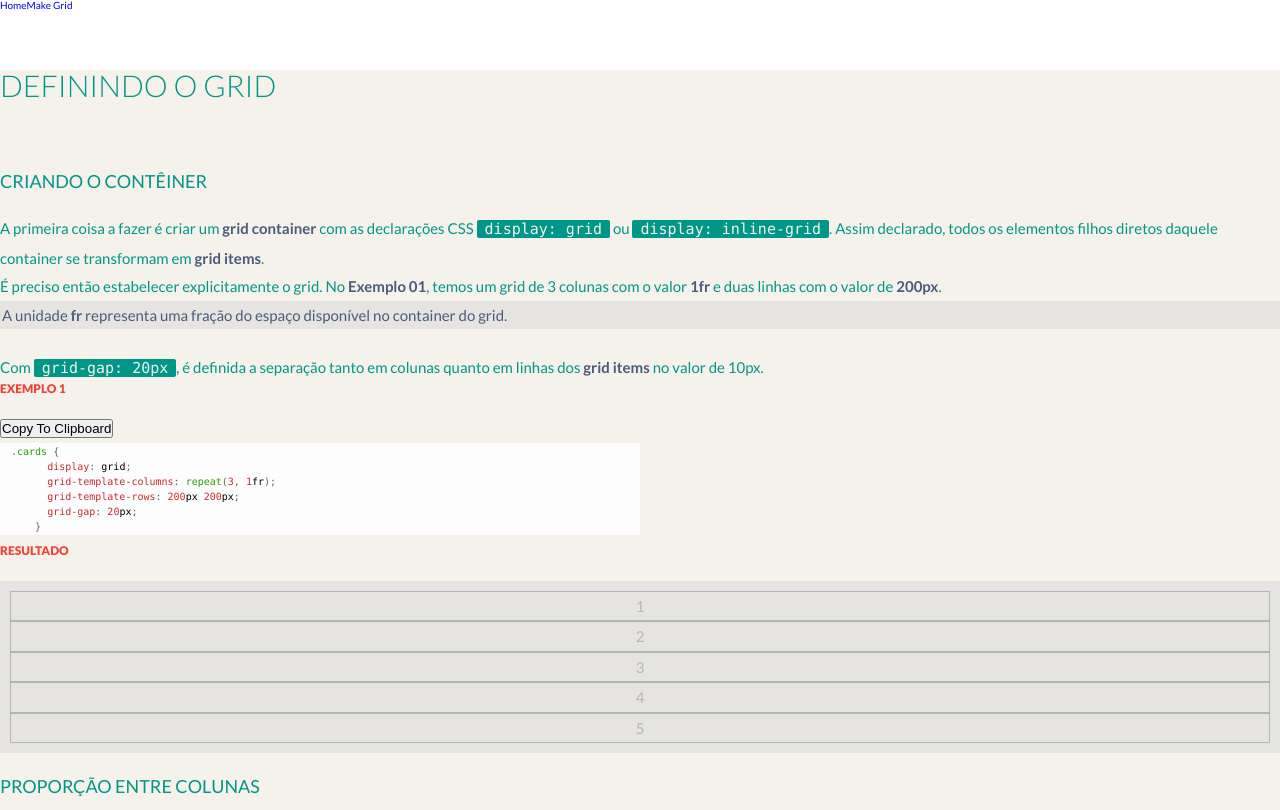
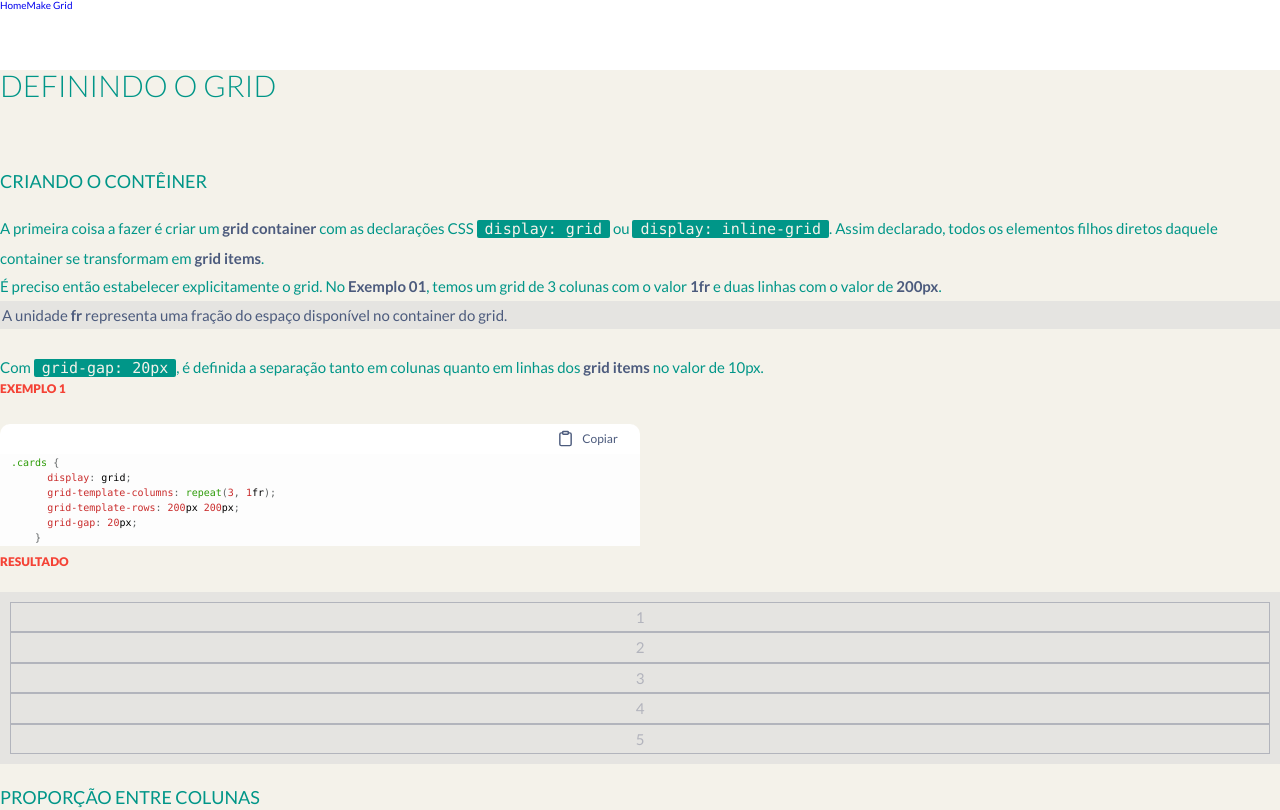
Before and after one commit to severidade/grid_css, a React (Create React App) app: page /make_grid in a window 1280 px wide. Shown: the top 810 px of the page. Built offline with nearby package versions, Linux system fonts and the light colour scheme; a web font is replaced by a local one.

Commit message:
feat: :art: Copiar código

```diff
--- a/src/Pages/MakeGrid.jsx
+++ b/src/Pages/MakeGrid.jsx
@@ -1,41 +1,40 @@
-import React from "react"
-import Navbar from "../components/Navbar/Navbar"
+import React from "react";
+import Navbar from "../components/Navbar/Navbar";
 
 import { Prism as SyntaxHighlighter } from 'react-syntax-highlighter';
 import { coy } from 'react-syntax-highlighter/dist/esm/styles/prism';
 import parse from 'html-react-parser';
 
-import DefiningTheGrid from '../data/DefiningTheGrid'
-
+import DefiningTheGrid from '../data/DefiningTheGrid';
 
 export default function MakeGrid() {
+  const [copySuccess, setCopySuccess] = React.useState('');
 
-  const code = `.cards {
-    display: grid;
-    grid-template-columns: repeat(3, 1fr);
-    grid-gap: 10px;
-  }`;
+  const handleCopy = (exampleKey) => {
+    const example = DefiningTheGrid[exampleKey];
+    const code = example.Code;
 
-  const [copySuccess, setCopySuccess] = React.useState(false);
-
-  const handleCopy = () => {
     navigator.clipboard.writeText(code)
-      .then(() => {
-        setCopySuccess(true);
-      })
+    .then(() => {
+      setCopySuccess(exampleKey);
+      setTimeout(() => {
+        setCopySuccess('');
+      }, 2000); // Remover a mensagem após 2 segundos (2000 milissegundos)
+    })
       .catch((error) => {
-        console.error('Failed to copy to clipboard:', error);
+        console.error('Falha ao copiar o código:', error);
       });
   };
 
-  return(
+  return (
     <>
-      <Navbar/>
+      <Navbar />
       <h3>DEFININDO O GRID</h3>
       <div className="container_examples">
         {Object.keys(DefiningTheGrid).map((exampleKey) => {
           const example = DefiningTheGrid[exampleKey];
           const numberOfItems = example.Result.NumberOfItems;
+          const isSuccess = copySuccess === exampleKey;
 
           return (
             <div className="example" key={exampleKey}>
@@ -44,10 +43,8 @@ export default function MakeGrid() {
               <div className="example_code">
                 <h5>Exemplo {exampleKey}</h5>
                 <div className="header_highlighter">
-                  <div style={{ display: 'flex', justifyContent: 'space-between' }}>
-                    <button onClick={handleCopy}>Copy To Clipboard</button>
-                    {copySuccess && <span>Copied to clipboard!</span>}
-                  </div>
+                  {!isSuccess && <button className="copy_button" onClick={() => handleCopy(exampleKey)}>Copiar</button>}
+                  {isSuccess && <div className="copied">Copiado!</div>}
                 </div>
                 <SyntaxHighlighter language="css" style={coy}>
                   {example.Code}
@@ -68,5 +65,5 @@ export default function MakeGrid() {
         })}
       </div>
     </>
-  )
+  );
 }
--- a/src/index.css
+++ b/src/index.css
@@ -143,9 +143,7 @@ div[class*="exemplo_"] {
   gap: 20px;
 }
 
-.example_code{
-  width: 50vw;
-}
+
 
 .background {
   background-color: var(--secundary-color-vivid);
@@ -179,3 +177,64 @@ div[class*="exemplo_"] {
   overflow: hidden;
   text-indent: -300%;
 }
+
+
+.example_code{
+  width: 50vw;
+}
+
+.header_highlighter{
+  background-color: white;
+  display: flex;
+  justify-content: flex-end;
+  border-radius: 10px 10px 0px 0px;
+  transform: translateY(5px);
+}
+
+.copy_button {
+  width: 90px;
+  height: 30px;
+  background-color: rgba(255, 255, 255, 0);
+  border: none;
+  position: relative;
+  padding-left: 10px;
+  cursor: pointer;
+  font-size: 12px;
+  color: var(--secundary-color-dark);
+  font-family: 'Lato', sans-serif;
+}
+
+.copy_button::after{
+  content: "";
+  width: 30px;
+  height: 30px;
+  position: absolute;
+  left:0;
+  top:0;
+  background: url(./img/data-icon.svg) center / contain no-repeat;
+  background-size: 55%;
+}
+
+.copied  {
+  width: 90px;
+  height: 30px;
+  font-size: 12px;
+  color: var(--secundary-color-dark);
+  position: relative;
+  /* background-color: #4c5b7d; */
+  padding-left: 10px;
+  display: flex;
+  justify-content: center;
+  align-items: center;
+}
+
+.copied::after {
+  content: "";
+  width: 30px;
+  height: 30px;
+  position: absolute;
+  left:0;
+  top:0;
+  background: url(./img/check-icon.svg) center / contain no-repeat;
+  background-size: 45%;
+}
```
Also changed, not shown: src/img/check-icon.svg (added), src/img/data-icon.svg (added).
